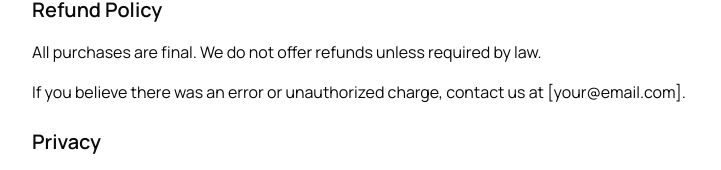
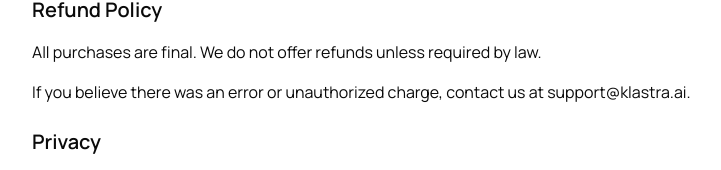
Before and after one commit to 0ni-x4/buy-nothing, a Next.js app: page /terms in a window 1280 px wide. Shown: the part 419-589 px from the top of the page, without its empty margins (272-993 px from the left). Built offline with nearby package versions, Linux system fonts and the light colour scheme.

Commit message:
added email

```diff
--- a/app/terms/page.tsx
+++ b/app/terms/page.tsx
@@ -26,7 +26,7 @@ export default function TermsPage() {
           <h2 className="text-xl font-semibold mb-4">Refund Policy</h2>
           <p className="mb-4">All purchases are final. We do not offer refunds unless required by law.</p>
           <p className="mb-6">
-            If you believe there was an error or unauthorized charge, contact us at [your@email.com].
+            If you believe there was an error or unauthorized charge, contact us at support@klastra.ai.
           </p>
 
           <h2 className="text-xl font-semibold mb-4">Privacy</h2>
```
